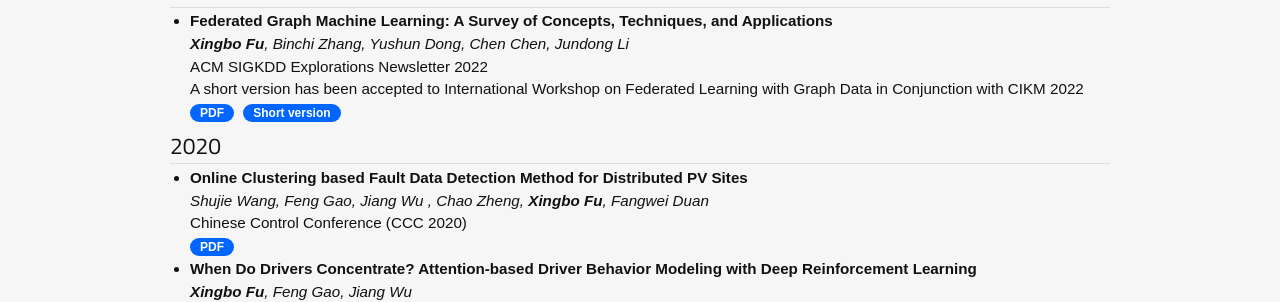
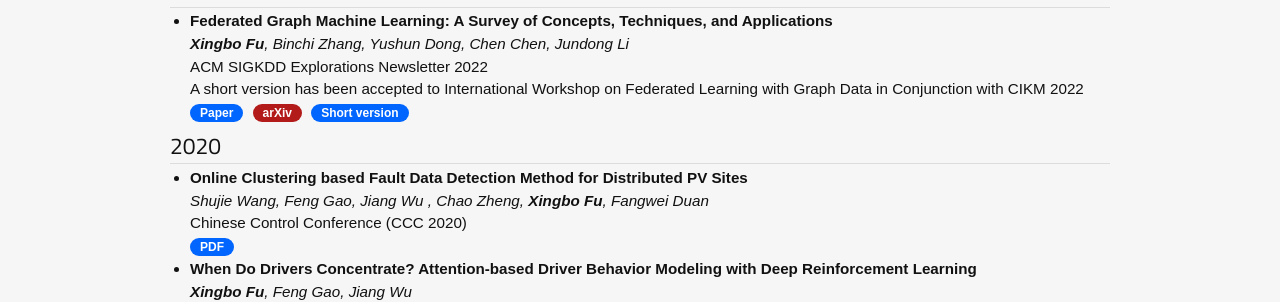
Before and after one commit to xbfu/xbfu.github.io, a Jekyll site: the page built from publications.md, in a window 1280 px wide. Shown: the part 1187-1489 px from the top of the page. Built offline with Jekyll 4.4.1, drawn with Linux system fonts in a browser that asks for light colours; nearby versions of some CDN libraries.

Commit message:
Update publications.md

```diff
--- a/publications.md
+++ b/publications.md
@@ -97,8 +97,9 @@ subtitle: Publications - Xingbo Fu
 		<i><b>Xingbo Fu</b>, Binchi Zhang, Yushun Dong, Chen Chen, Jundong Li</i><br>
 		ACM SIGKDD Explorations Newsletter 2022 <br>
 		A short version has been accepted to International Workshop on Federated Learning with Graph Data in Conjunction with CIKM 2022<br>
-		<a href="Federated Graph Machine Learning.pdf"><div class="paper">PDF</div></a>
-		<a href="FGML.pdf"><div class="paper">Short version</div></a>
+        	<a href="https://dl.acm.org/doi/abs/10.1145/3575637.3575644"><div class="paper">Paper</div></a>
+        	<a href="https://arxiv.org/abs/2207.11812"><div class="report">arXiv</div></a>
+        	<a href="FGML.pdf"><div class="paper">Short version</div></a>
 	</li>
 </ul>
 
```
